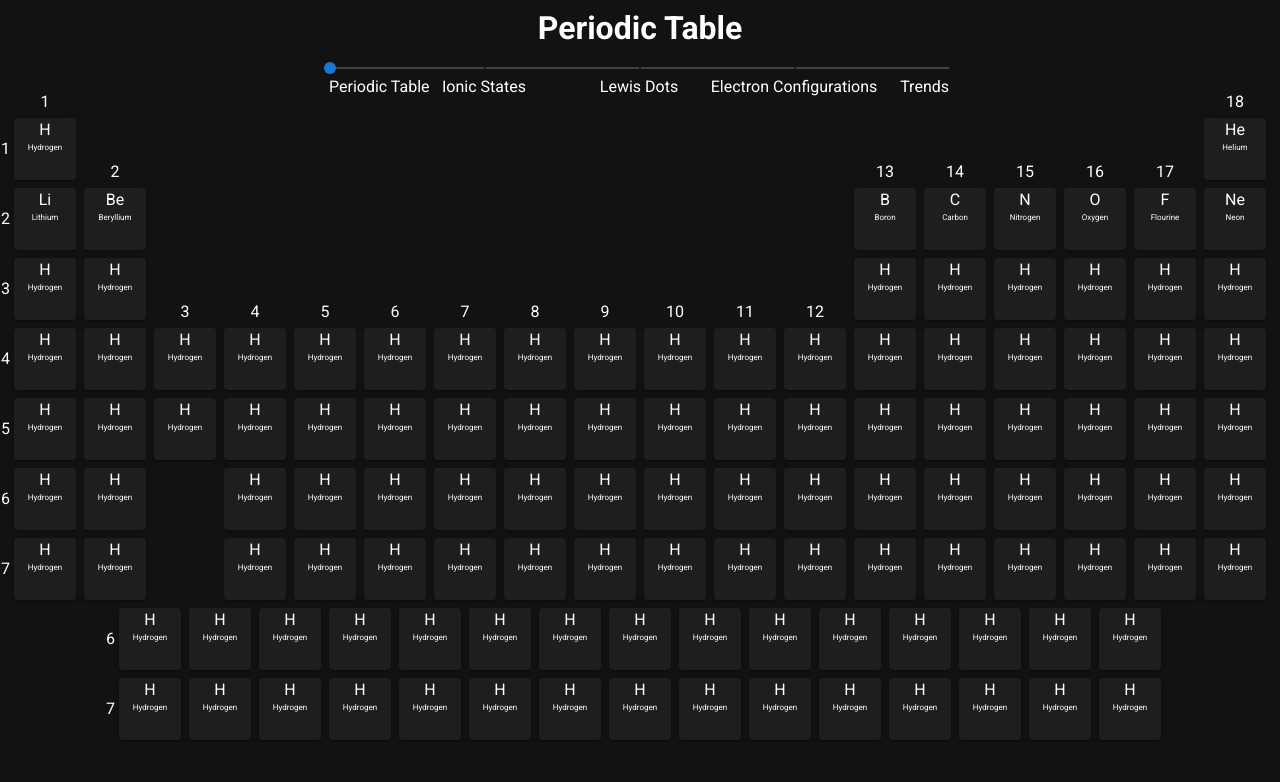
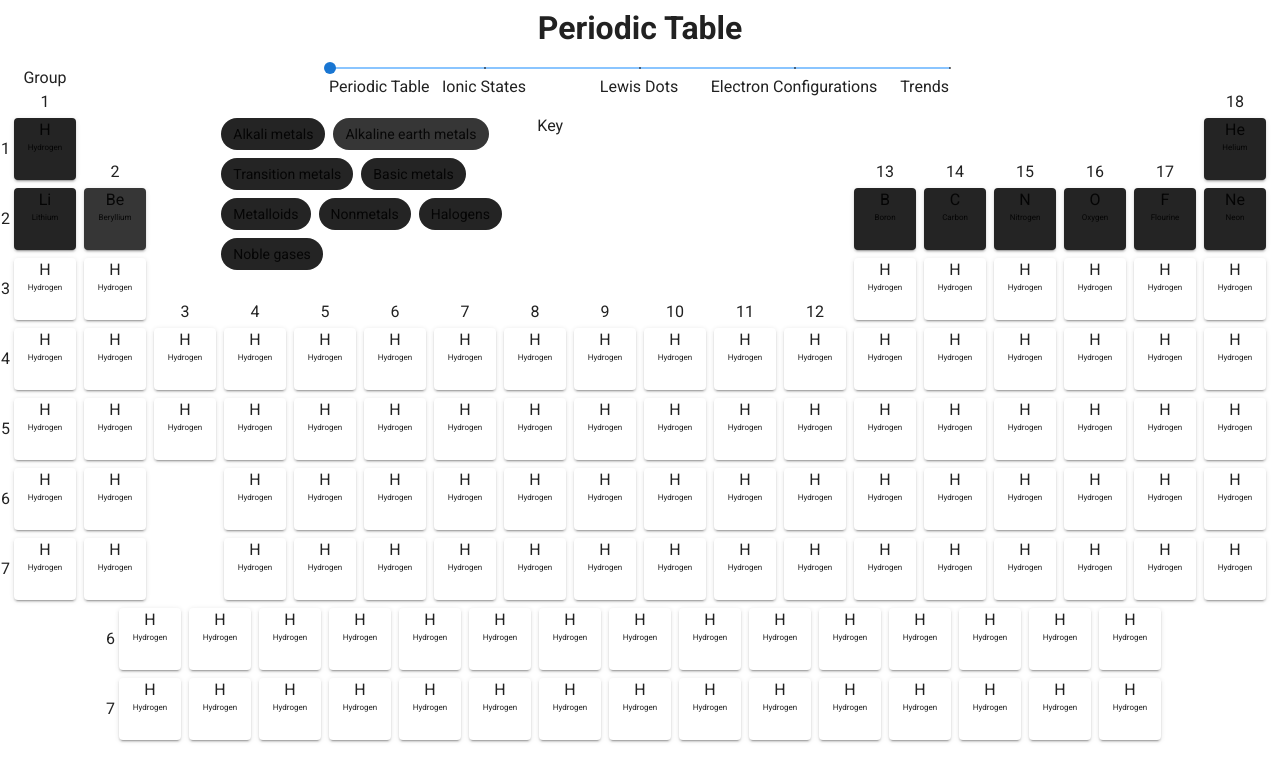
Before and after one commit to wdmatthews/periodic-table, a Nuxt app: page / in a window 1280 px wide. Shown: the top 782 px of the page. Built offline with nearby package versions, Linux system fonts and the light colour scheme.

Commit message:
Added families and blocks. Changed to light mode

```diff
--- /dev/null
+++ b/assets/data/blocks.js
@@ -0,0 +1,6 @@
+export default {
+  s: '#242424',
+  p: '#363636',
+  d: '#242424',
+  f: '#242424',
+}
--- a/assets/data/elements.js
+++ b/assets/data/elements.js
@@ -2,41 +2,51 @@ export default [
   {
     name: 'Hydrogen',
     symbol: 'H',
+    family: 'Nonmetals',
   },
   {
     name: 'Helium',
     symbol: 'He',
+    family: 'Noble gases',
   },
   {
     name: 'Lithium',
     symbol: 'Li',
+    family: 'Alkali metals',
   },
   {
     name: 'Beryllium',
     symbol: 'Be',
+    family: 'Alkaline earth metals',
   },
   {
     name: 'Boron',
     symbol: 'B',
+    family: 'Basic metals',
   },
   {
     name: 'Carbon',
     symbol: 'C',
+    family: 'Nonmetals',
   },
   {
     name: 'Nitrogen',
     symbol: 'N',
+    family: 'Nonmetals',
   },
   {
     name: 'Oxygen',
     symbol: 'O',
+    family: 'Nonmetals',
   },
   {
     name: 'Flourine',
     symbol: 'F',
+    family: 'Halogens',
   },
   {
     name: 'Neon',
     symbol: 'Ne',
+    family: 'Noble gases',
   },
 ]
--- /dev/null
+++ b/assets/data/families.js
@@ -0,0 +1,10 @@
+export default {
+  'Alkali metals': '#242424',
+  'Alkaline earth metals': '#363636',
+  'Transition metals': '#242424',
+  'Basic metals': '#242424',
+  Metalloids: '#242424',
+  Nonmetals: '#242424',
+  Halogens: '#242424',
+  'Noble gases': '#242424',
+}
--- a/components/TableCell.vue
+++ b/components/TableCell.vue
@@ -4,13 +4,14 @@
       v-show="periodNumber != 0"
       style="position: absolute; top: 50%; left: -4px; transform: translate(-100%, -50%);"
     >
-      {{ periodNumber }}
+      {{ (periodNumber == 1 ? 'Period ' : '') + periodNumber }}
     </span>
     <span
       v-show="groupNumber != 0"
+      class="text-center"
       style="position: absolute; left: 50%; top: -4px; transform: translate(-50%, -100%);"
     >
-      {{ groupNumber }}
+      {{ (groupNumber == 1 ? 'Group ' : '') + groupNumber }}
     </span>
     <div v-show="view == 'Periodic Table'">
       <p
@@ -29,7 +30,10 @@
 
     </div>
     <div v-show="view == 'Electron Configurations'">
-
+      <p
+        class="symbol ma-0 text-center"
+        v-text="block"
+      />
     </div>
     <div v-show="view == 'Trends'">
 
@@ -38,12 +42,11 @@
 </template>
 
 <script>
+import families from '@/assets/data/families'
+import blocks from '@/assets/data/blocks'
+
 export default {
   props: {
-    color: {
-      type: String,
-      default: '',
-    },
     element: {
       type: Object,
       default: () => ({
@@ -63,6 +66,15 @@ export default {
       type: Number,
       default: 0,
     },
+    block: {
+      type: String,
+      default: '1s',
+    },
+  },
+  computed: {
+    color() {
+      return this.view === 'Electron Configurations' ? (blocks[this.block[1]] ?? '') : (families[this.element.family] ?? '')
+    },
   },
 }
 </script>
--- /dev/null
+++ b/components/TableGroupings.vue
@@ -0,0 +1,35 @@
+<template>
+  <v-col cols="3">
+    <v-chip
+      v-for="(color, group, g) in groupings"
+      :key="`group-${g}`"
+      class="ma-1"
+      :color="color"
+    >
+      {{ group }}
+    </v-chip>
+  </v-col>
+</template>
+
+<script>
+import families from '@/assets/data/families'
+import blocks from '@/assets/data/blocks'
+
+export default {
+  props: {
+    view: {
+      type: String,
+      default: '',
+    },
+  },
+  data: vm => ({
+    families,
+    blocks,
+  }),
+  computed: {
+    groupings() {
+      return this.view === 'Electron Configurations' ? this.blocks : this.families
+    },
+  },
+}
+</script>
--- a/nuxt.config.js
+++ b/nuxt.config.js
@@ -27,9 +27,9 @@ export default {
   vuetify: {
     customVariables: ['~/assets/variables.scss'],
     theme: {
-      dark: true,
+      dark: false,
       themes: {
-        dark: {
+        light: {
           primary: colors.blue.darken2,
           accent: colors.grey.darken3,
           secondary: colors.amber.darken3,
--- a/pages/index.vue
+++ b/pages/index.vue
@@ -3,8 +3,17 @@
     <ViewControls @set-view="view = $event" />
     <div
       class="pa-1"
-      style="relative"
+      style="position: relative;"
     >
+      <div style="position: absolute; width: 100%;">
+        <v-row no-gutters>
+          <v-col cols="2" />
+          <TableGroupings :view="view" />
+          <v-col>
+            Key
+          </v-col>
+        </v-row>
+      </div>
       <v-row
         v-for="(row, r) in rows"
         :key="`row-${r}`"
@@ -19,6 +28,7 @@
           :period-number="c == 1 ? (r <= 6 ? r + 1 : r - 1) : 0"
           :group-number="(r == 0 || c > rows[r - 1].left && c <= groupCount - rows[r - 1].right && r < 4)
             ? c : 0"
+          :block="getBlock(c, r)"
         />
         <EmptyCell
           v-if="row.middle > 0"
@@ -31,6 +41,7 @@
           :view="view"
           :group-number="(r == 0 || c + row.left + row.middle <= groupCount - rows[r - 1].right && r < 2)
             ? c + row.left + row.middle : 0"
+          :block="getBlock(c + row.left + row.middle, r)"
         />
       </v-row>
     </div>
@@ -48,5 +59,14 @@ export default {
     elements,
     view: '',
   }),
+  methods: {
+    getBlock(group, period) {
+      if (period > 6 && group === 1) { return (period - 2) + 'd' }
+      if (period > 6) { return (period - 3) + 'f' }
+      if (group < 3 || (group === 18 && period === 0)) { return (period + 1) + 's' }
+      if (group < 13) { return period + 'd' }
+      return (period + 1) + 'p'
+    },
+  },
 }
 </script>
```
